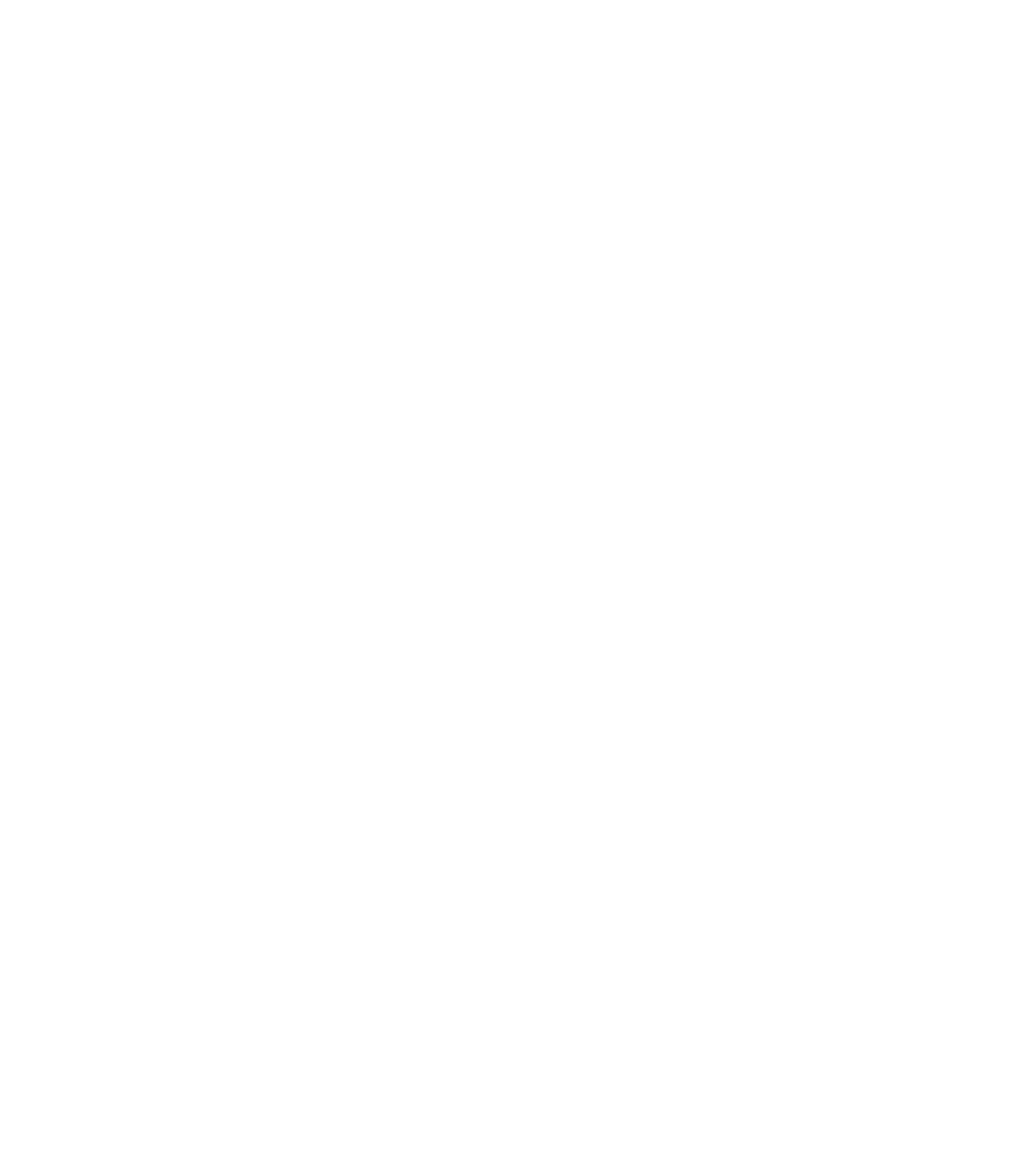
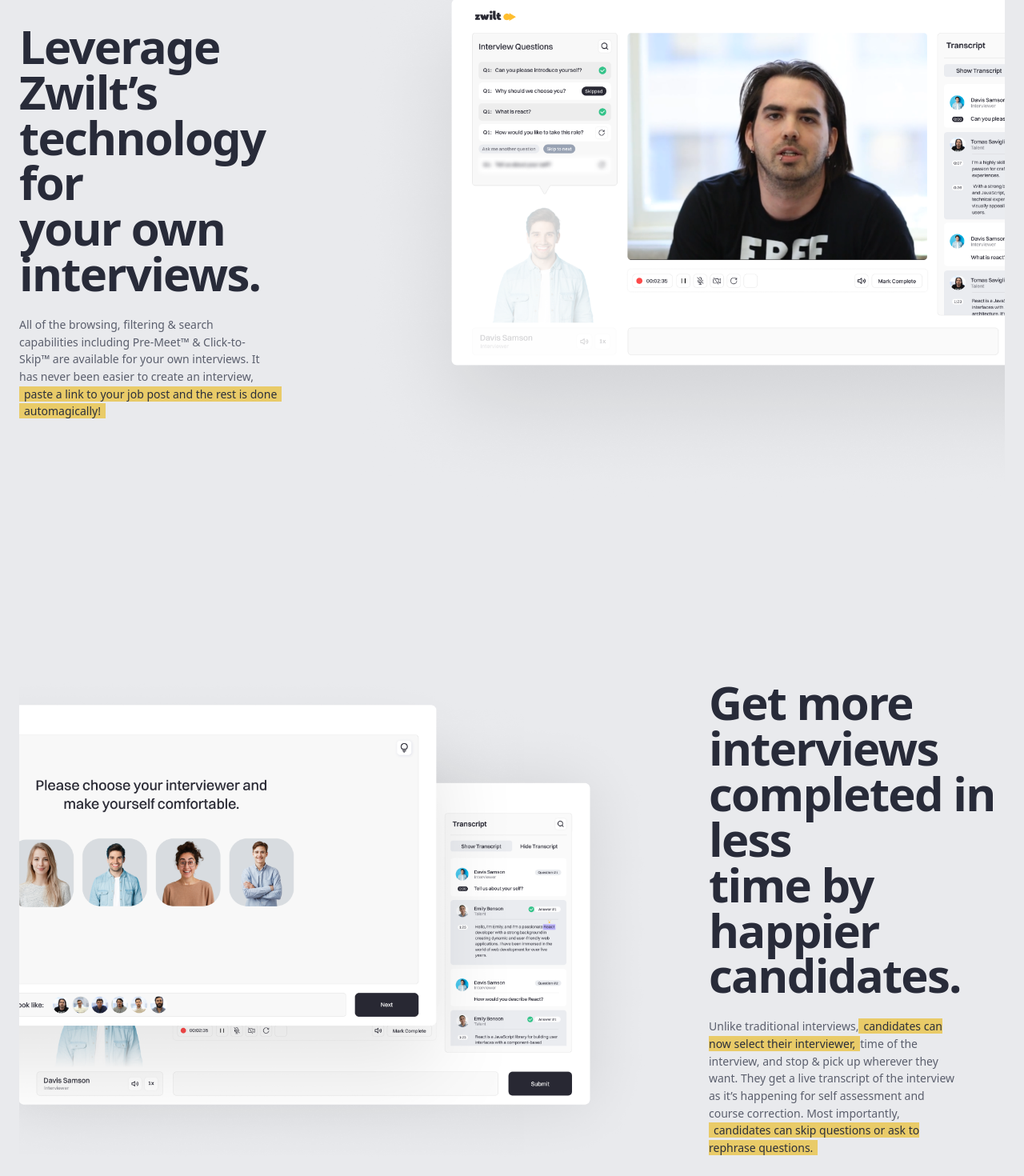
Before and after one commit to Mauricecliff/Punch-Assesment, a Next.js app: page / in a window 1280 px wide. Shown: the part 4239-5709 px from the top of the page at 80% size. Before the commit the page ends 4067 px from the top, so only its background shows below. Built offline with nearby package versions, Linux system fonts and the light colour scheme.

Commit message:
Add Leverage and GetMore landing page sections

```diff
--- /dev/null
+++ b/app/components/GetMore.tsx
@@ -0,0 +1,57 @@
+import Image from "next/image";
+
+export default function GetMore() {
+  return (
+    <section className="bg-[#e9eaed] py-16 md:py-24">
+      <div className="mx-auto flex w-full max-w-[1300px] flex-col-reverse items-center gap-10 px-6 lg:flex-row lg:items-center lg:gap-14">
+        <div className="w-full max-w-[860px]">
+          <Image
+            src="/section-5.png"
+            alt="Get more interviews interface"
+            width={1200}
+            height={760}
+            className="h-auto w-full object-contain"
+          />
+        </div>
+
+        <div className="w-full max-w-[360px] lg:max-w-[370px]">
+          <h2 className="text-[46px] leading-[0.98] font-semibold tracking-[-0.03em] text-[#282b39] md:text-[58px]">
+            Get more
+            <br />
+            interviews
+            <br />
+            completed in less
+            <br />
+            time by happier
+            <br />
+            candidates.
+          </h2>
+
+          <p className="mt-6 text-[14px] leading-[1.55] font-medium text-[#5b5f6d]">
+            Unlike traditional interviews,
+            <span className="bg-[#e9cb68] px-1.5 text-[#2b2f3b]">
+              candidates can
+              <br />
+              now select their interviewer,
+            </span>
+            time of the
+            <br />
+            interview, and stop & pick up wherever they
+            <br />
+            want. They get a live transcript of the interview
+            <br />
+            as it’s happening for self assessment and
+            <br />
+            course correction. Most importantly,
+            <br />
+            <span className="bg-[#e9cb68] px-1.5 text-[#2b2f3b]">
+              candidates can skip questions or ask to
+              <br />
+              rephrase questions.
+            </span>
+          </p>
+        </div>
+      </div>
+    </section>
+  );
+}
--- /dev/null
+++ b/app/components/Leverage.tsx
@@ -0,0 +1,47 @@
+import Image from "next/image";
+
+export default function Leverage() {
+  return (
+    <section className="bg-[#e9eaed] py-16 md:py-24">
+      <div className="mx-auto flex w-full max-w-[1300px] flex-col items-center gap-10 px-6 lg:flex-row lg:items-center lg:gap-14">
+        <div className="w-full max-w-[350px] lg:max-w-[360px]">
+          <h2 className="text-[46px] leading-[0.98] font-semibold tracking-[-0.03em] text-[#282b39] md:text-[58px]">
+            Leverage Zwilt’s
+            <br />
+            technology for
+            <br />
+            your own
+            <br />
+            interviews.
+          </h2>
+
+          <p className="mt-6 text-[14px] leading-[1.55] font-medium text-[#5b5f6d]">
+            All of the browsing, filtering & search
+            <br />
+            capabilities including Pre-Meet™ & Click-to-
+            <br />
+            Skip™ are available for your own interviews. It
+            <br />
+            has never been easier to create an interview,
+            <br />
+            <span className="bg-[#e9cb68] px-1.5 text-[#2b2f3b]">
+              paste a link to your job post and the rest is done
+            </span>
+            <br />
+            <span className="bg-[#e9cb68] px-1.5 text-[#2b2f3b]">automagically!</span>
+          </p>
+        </div>
+
+        <div className="w-full max-w-[860px]">
+          <Image
+            src="/section-4.png"
+            alt="Leverage Zwilt technology interface"
+            width={1200}
+            height={760}
+            className="h-auto w-full object-contain"
+          />
+        </div>
+      </div>
+    </section>
+  );
+}
--- a/app/page.tsx
+++ b/app/page.tsx
@@ -3,6 +3,8 @@
 import Product from "./components/Product";
 import Browse from "./components/Browse";
 import Process from "./components/Process";
+import Leverage from "./components/Leverage";
+import GetMore from "./components/GetMore";
 
 export default function Home() {
   return (
@@ -12,6 +14,8 @@
       <Product />
       <Browse />
       <Process />
+      <Leverage />
+      <GetMore />
     </div>
   );
 }
```
